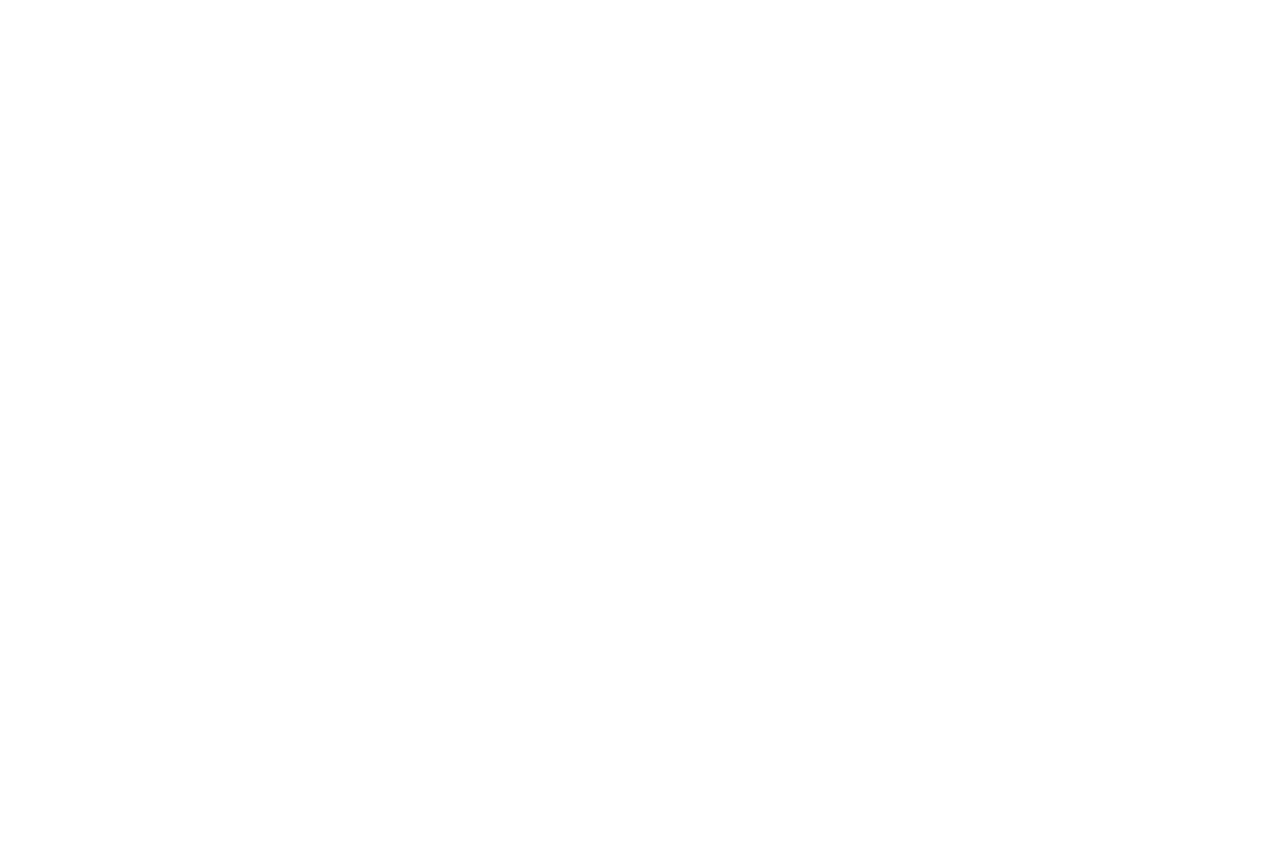
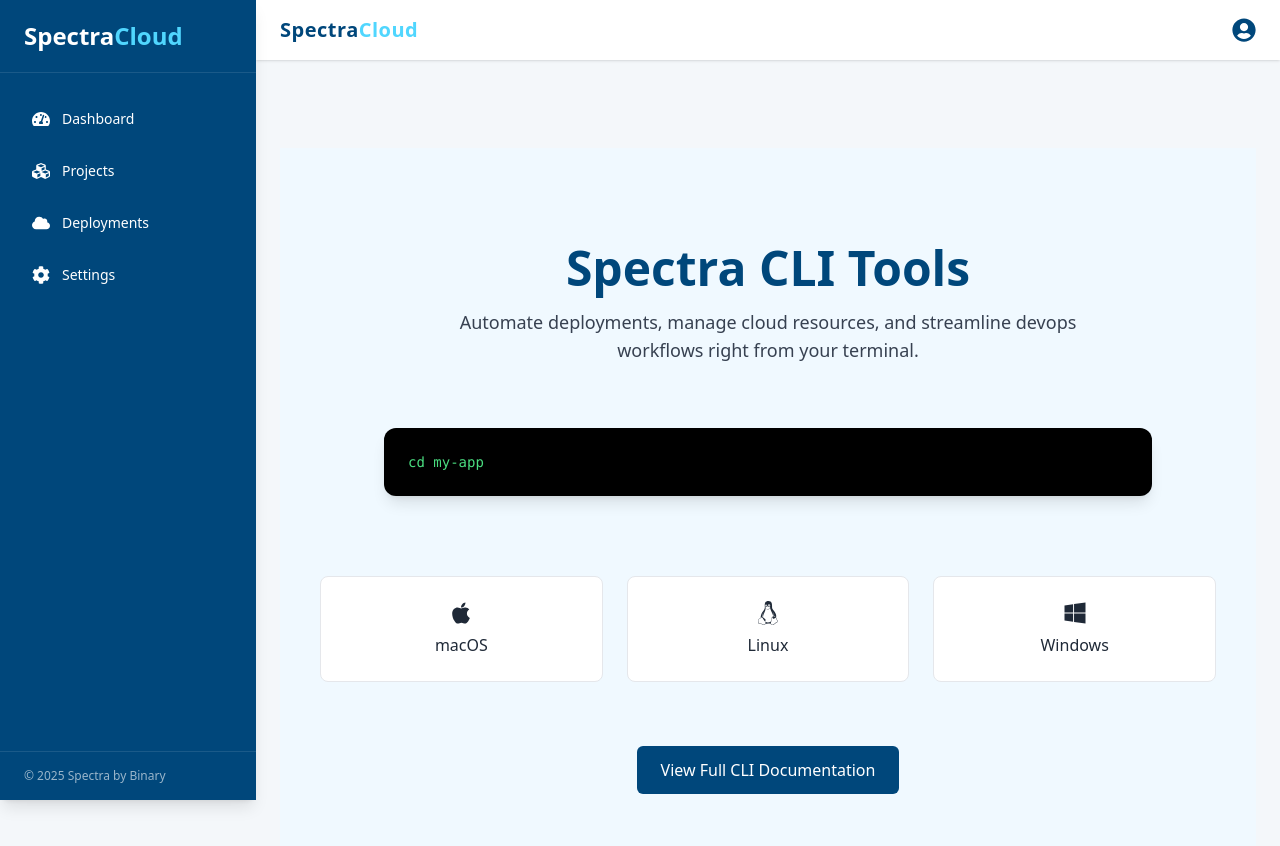
Before and after one commit to Ademolah/Binary-Cloud, a React (Create React App) app: page /clitools in a window 1280 px wide. Before the commit this address had no page. Shown: the top 846 px of the page. Before the commit the page ends 800 px from the top, so only its background shows below. Built offline with nearby package versions, Linux system fonts and the light colour scheme.

Commit message:
cli tools implemented

```diff
--- a/package.json
+++ b/package.json
@@ -13,6 +13,7 @@
     "react-icons": "^5.5.0",
     "react-router-dom": "^7.7.1",
     "react-scripts": "5.0.1",
+    "react-simple-typewriter": "^5.0.1",
     "web-vitals": "^2.1.4"
   },
   "scripts": {
--- a/src/App.js
+++ b/src/App.js
@@ -3,6 +3,9 @@ import { BrowserRouter as Router, Route, Routes } from "react-router-dom";
 import Home from './pages/Home';
 import About from './pages/About';
 import Pricing from './pages/Pricing';
+import Docs from './pages/Docs';
+import CLITools from './pages/CLITools';
+
 import Layout from './components/layouts/Layout';
 
 function App() {
@@ -13,6 +16,8 @@ function App() {
           <Route path="/" element={<Home />} />
           <Route path="/about" element={<About />} />
           <Route path="/pricing" element={<Pricing />} />
+          <Route path="/clitools" element={<CLITools />} />
+          <Route path="/docs" element={<Docs />} />
         </Route>
       </Routes>
     </Router>
--- /dev/null
+++ b/src/pages/CLITools.jsx
@@ -0,0 +1,101 @@
+import React from "react";
+import { motion } from "framer-motion";
+import { Typewriter } from "react-simple-typewriter";
+import { FaLinux, FaApple, FaWindows } from "react-icons/fa";
+import { Link } from "react-router-dom";
+
+const installers = [
+  {
+    os: "macOS",
+    icon: <FaApple className="text-2xl" />,
+    link: "/downloads/spectra-cli-mac.pkg",
+  },
+  {
+    os: "Linux",
+    icon: <FaLinux className="text-2xl" />,
+    link: "/downloads/spectra-cli-linux.deb",
+  },
+  {
+    os: "Windows",
+    icon: <FaWindows className="text-2xl" />,
+    link: "/downloads/spectra-cli-win.exe",
+  },
+];
+
+const CliTools = () => {
+  return (
+    <div className="pt-24 pb-20 px-6 bg-[#F0F9FF] min-h-screen overflow-hidden">
+      {/* Hero */}
+      <motion.section
+        initial={{ opacity: 0, y: 30 }}
+        animate={{ opacity: 1, y: 0 }}
+        transition={{ duration: 0.8 }}
+        className="text-center mb-16"
+      >
+        <h1 className="text-4xl md:text-5xl font-bold text-[#00477B] mb-4">
+          Spectra CLI Tools
+        </h1>
+        <p className="text-gray-700 text-lg max-w-2xl mx-auto">
+          Automate deployments, manage cloud resources, and streamline devops workflows right from your terminal.
+        </p>
+      </motion.section>
+
+      {/* Terminal Animation */}
+      <motion.div
+        initial={{ opacity: 0 }}
+        animate={{ opacity: 1 }}
+        transition={{ delay: 0.3 }}
+        className="bg-black text-green-400 font-mono p-6 rounded-xl shadow-lg max-w-3xl mx-auto mb-20 text-left text-sm overflow-x-auto"
+      >
+        <pre>
+          <Typewriter
+            words={[
+              "npx spectra init my-app",
+              "cd my-app",
+              "spectra login",
+              "spectra deploy",
+              "spectra logs --tail",
+            ]}
+            loop={0}
+            cursor
+            cursorStyle="_"
+            typeSpeed={60}
+            deleteSpeed={40}
+            delaySpeed={2000}
+          />
+        </pre>
+      </motion.div>
+
+      {/* Downloads */}
+      <motion.div
+        initial={{ opacity: 0, y: 20 }}
+        whileInView={{ opacity: 1, y: 0 }}
+        transition={{ duration: 0.6 }}
+        className="max-w-4xl mx-auto grid grid-cols-1 sm:grid-cols-3 gap-6 mb-16"
+      >
+        {installers.map((installer, i) => (
+          <a
+            key={i}
+            href={installer.link}
+            className="bg-white border border-gray-200 hover:border-[#00477B] hover:shadow-lg rounded-lg p-6 flex flex-col items-center transition"
+          >
+            {installer.icon}
+            <span className="mt-2 font-medium text-gray-800">{installer.os}</span>
+          </a>
+        ))}
+      </motion.div>
+
+      {/* CLI Docs Link */}
+      <div className="text-center">
+        <Link
+          to="/docs/cli"
+          className="inline-block bg-[#00477B] text-white font-medium px-6 py-3 rounded-md hover:bg-[#00345d] transition"
+        >
+          View Full CLI Documentation
+        </Link>
+      </div>
+    </div>
+  );
+};
+
+export default CliTools;
--- /dev/null
+++ b/src/pages/Docs.jsx
@@ -0,0 +1,86 @@
+import React from "react";
+import { motion } from "framer-motion";
+import { FaCode, FaServer, FaCogs, FaTools, FaQuestion, FaWallet } from "react-icons/fa";
+
+const docSections = [
+  {
+    icon: <FaCode />,
+    title: "Getting Started",
+    desc: "Set up your first project and understand the basics of using Spectra.",
+  },
+  {
+    icon: <FaServer />,
+    title: "Deploying Your App",
+    desc: "Learn how to deploy and manage your applications effortlessly.",
+  },
+  {
+    icon: <FaCogs />,
+    title: "API Reference",
+    desc: "Explore our REST API endpoints for integrations and automations.",
+  },
+  {
+    icon: <FaTools />,
+    title: "CLI Tools",
+    desc: "Use our CLI to manage deployments and resources from your terminal.",
+  },
+  {
+    icon: <FaQuestion />,
+    title: "Troubleshooting",
+    desc: "Fix common issues with guidance from our support docs.",
+  },
+  {
+    icon: <FaWallet />,
+    title: "Billing & Plans",
+    desc: "Understand pricing tiers, invoices, usage metrics, and billing cycles.",
+  },
+];
+
+const Docs = () => {
+  return (
+    <div className="pt-24 pb-16 px-6 bg-white min-h-screen">
+      {/* Hero */}
+      <motion.section
+        initial={{ opacity: 0, y: 40 }}
+        animate={{ opacity: 1, y: 0 }}
+        transition={{ duration: 0.8 }}
+        className="text-center mb-16"
+      >
+        <h1 className="text-4xl md:text-5xl font-bold text-[#00477B] mb-4">
+          Developer Documentation
+        </h1>
+        <p className="text-gray-600 text-lg max-w-2xl mx-auto">
+          Find everything you need to build, deploy, and scale on Spectra. Simple, intuitive, and always up to date.
+        </p>
+
+        {/* Search bar (visual only for now) */}
+        <div className="mt-8 max-w-xl mx-auto">
+          <input
+            type="text"
+            placeholder="Search documentation..."
+            className="w-full px-5 py-3 rounded-lg border border-gray-300 focus:ring-2 focus:ring-[#00477B] outline-none"
+          />
+        </div>
+      </motion.section>
+
+      {/* Doc Sections */}
+      <div className="max-w-6xl mx-auto grid gap-10 grid-cols-1 sm:grid-cols-2 md:grid-cols-3">
+        {docSections.map((section, i) => (
+          <motion.div
+            key={i}
+            initial={{ opacity: 0, y: 20 }}
+            whileInView={{ opacity: 1, y: 0 }}
+            viewport={{ once: true }}
+            transition={{ delay: i * 0.1, duration: 0.5 }}
+            className="bg-[#F0F9FF] border border-[#E0EFFF] p-6 rounded-xl shadow hover:shadow-lg transition-all"
+          >
+            <div className="text-3xl text-[#00477B] mb-4">{section.icon}</div>
+            <h3 className="text-xl font-bold text-[#00477B]">{section.title}</h3>
+            <p className="text-gray-700 text-sm mt-2">{section.desc}</p>
+          </motion.div>
+        ))}
+      </div>
+    </div>
+  );
+};
+
+export default Docs;
--- a/src/pages/Pricing.jsx
+++ b/src/pages/Pricing.jsx
@@ -7,11 +7,14 @@ const plans = [
     title: "Starter",
     icon: <FaRocket />,
     price: "Free",
+    subtext: "Perfect for developers getting started",
     features: [
       "Deploy 1 project",
       "500 build minutes/month",
-      "Basic monitoring",
+      "Basic monitoring & logs",
       "Community support",
+      "GitHub integration",
+      "Secure cloud environment",
     ],
     highlighted: false,
   },
@@ -19,11 +22,15 @@ const plans = [
     title: "Pro",
     icon: <FaGem />,
     price: "$29/month",
+    subtext: "Best for startups and growing teams",
     features: [
       "Unlimited projects",
       "10,000 build minutes/month",
-      "Custom domains",
+      "Custom domains with SSL",
+      "Auto-scaling deployments",
       "Priority email support",
+      "Collaborator access",
+      "Advanced usage analytics",
     ],
     highlighted: true,
   },
@@ -31,11 +38,14 @@ const plans = [
     title: "Enterprise",
     icon: <FaBuilding />,
     price: "Custom",
+    subtext: "For large-scale orgs & mission-critical apps",
     features: [
-      "Dedicated infrastructure",
-      "Unlimited usage",
-      "Advanced analytics",
-      "24/7 Premium support",
+      "Dedicated infrastructure & uptime SLA",
+      "Unlimited usage & custom resources",
+      "SSO / SAML, RBAC, audit logs",
+      "Private network deployments",
+      "24/7 premium support",
+      "Custom onboarding & account manager",
     ],
     highlighted: false,
   },
@@ -43,7 +53,7 @@ const plans = [
 
 const Pricing = () => {
   return (
-    <div className="pt-24 pb-16 px-6 bg-[#F0F9FF] min-h-screen overflow-hidden">
+    <div className="pt-24 pb-20 px-6 bg-[#F0F9FF] min-h-screen overflow-hidden">
       {/* Hero Section */}
       <motion.section
         initial={{ opacity: 0, y: 40 }}
@@ -52,42 +62,47 @@ const Pricing = () => {
         className="text-center mb-16"
       >
         <h1 className="text-4xl md:text-5xl font-bold text-[#00477B] mb-4">
-          Flexible Plans for Every Stage
+          Flexible Pricing for Every Stage
         </h1>
         <p className="text-gray-600 text-lg max-w-2xl mx-auto">
-          Whether you're just getting started or scaling to millions of users,
-          Spectra's pricing fits your growth.
+          From idea to scale, Spectra grows with you. Choose a plan that fits your goals and infrastructure needs.
         </p>
       </motion.section>
 
       {/* Pricing Cards */}
-      <div className="max-w-6xl mx-auto grid gap-10 grid-cols-1 md:grid-cols-3">
+      <div className="max-w-7xl mx-auto grid gap-12 grid-cols-1 md:grid-cols-3">
         {plans.map((plan, index) => (
           <motion.div
             key={plan.title}
-            initial={{ opacity: 0, y: 20 }}
+            initial={{ opacity: 0, y: 30 }}
             whileInView={{ opacity: 1, y: 0 }}
             viewport={{ once: true }}
-            transition={{ delay: index * 0.2, duration: 0.6 }}
-            className={`rounded-2xl p-8 shadow-xl border ${
+            transition={{ delay: index * 0.15, duration: 0.5 }}
+            className={`rounded-2xl p-8 border shadow-lg hover:shadow-2xl transition-all duration-300 relative ${
               plan.highlighted
                 ? "bg-white border-[#00477B] scale-105 z-10"
                 : "bg-white border-gray-200"
-            } transition-all hover:shadow-2xl relative`}
+            }`}
           >
             <div className="text-[#00477B] text-4xl mb-4">{plan.icon}</div>
-            <h3 className="text-2xl font-semibold text-[#00477B] mb-2">{plan.title}</h3>
-            <p className="text-3xl font-bold mb-6 text-gray-800">{plan.price}</p>
+            <h3 className="text-2xl font-bold text-[#00477B] mb-1">{plan.title}</h3>
+            <p className="text-gray-500 text-sm mb-4">{plan.subtext}</p>
+            <p className="text-3xl font-bold text-gray-800 mb-6">{plan.price}</p>
+
             <ul className="space-y-3 mb-8 text-gray-700 text-sm">
               {plan.features.map((feature, i) => (
-                <li key={i} className="flex items-center justify-start">
-                  ✅ <span className="ml-2">{feature}</span>
+                <li key={i} className="flex items-start">
+                  <span className="text-[#00477B] mr-2">✔</span>
+                  <span>{feature}</span>
                 </li>
               ))}
             </ul>
+
             <button
               className={`w-full py-3 rounded-lg font-semibold transition text-white ${
-                plan.highlighted ? "bg-[#00477B] hover:bg-[#00345d]" : "bg-gray-500 hover:bg-gray-700"
+                plan.highlighted
+                  ? "bg-[#00477B] hover:bg-[#00345d]"
+                  : "bg-gray-500 hover:bg-gray-700"
               }`}
             >
               {plan.title === "Enterprise" ? "Contact Sales" : "Get Started"}
```
Also changed, not shown: 1 other file (tests, documents, lock files or other folders).
